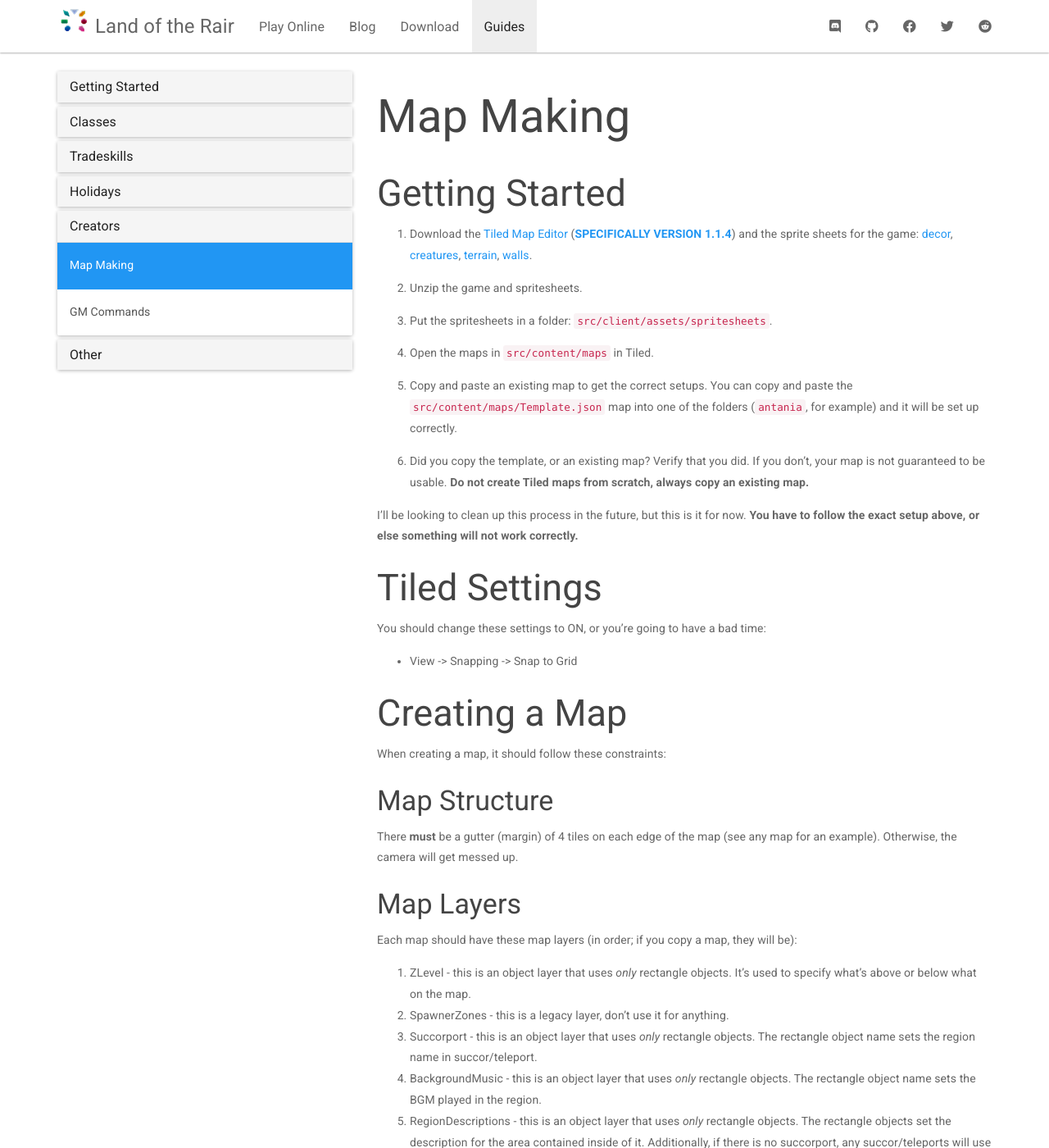
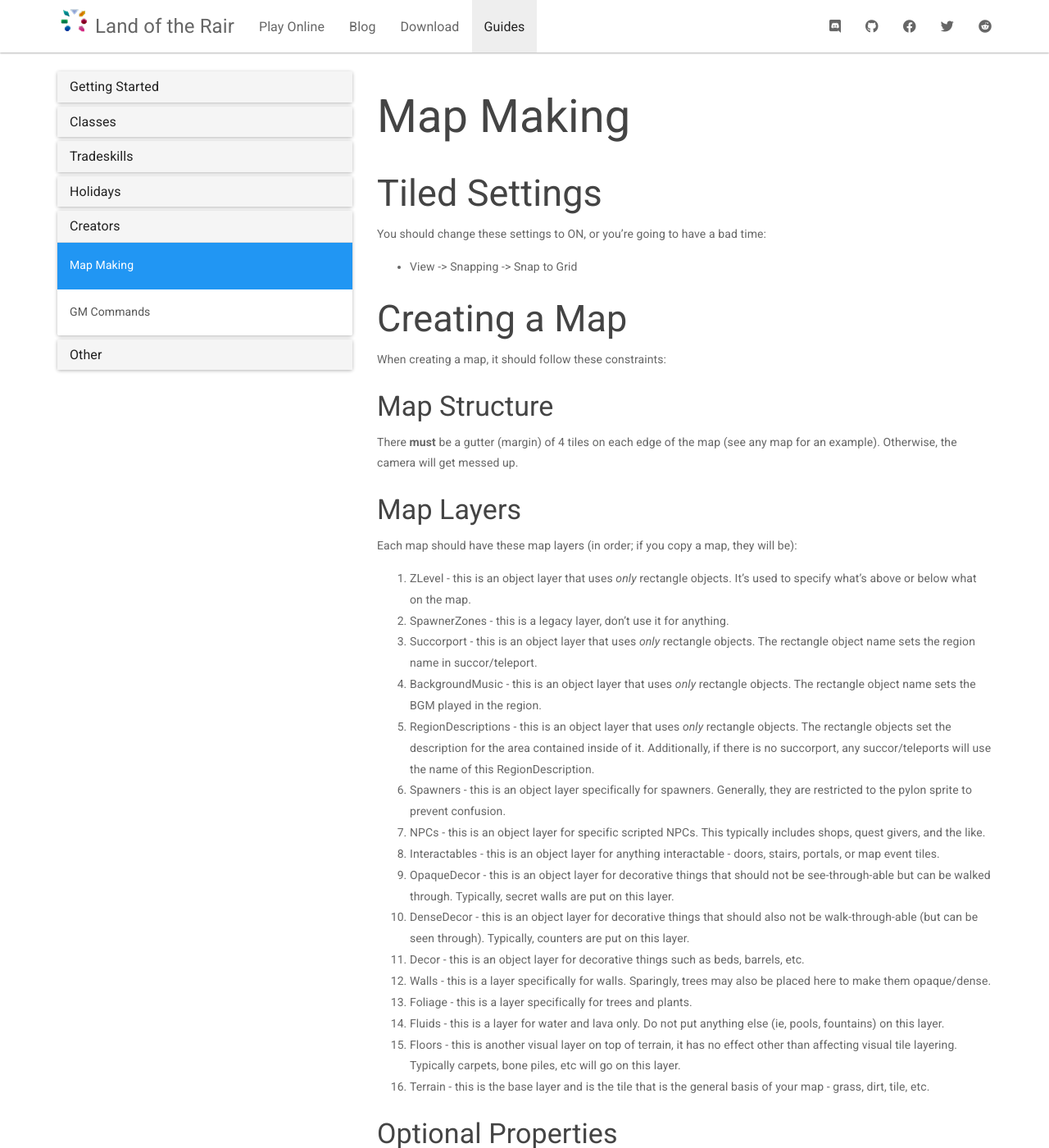
Before and after one commit to LandOfTheRair/landoftherair.github.io, a Jekyll site: the page built from _docs/creators/map-making.md, in a window 1280 px wide and 1400 px high. Shown: the whole window at 82% size. Built offline with Jekyll 4.4.1, drawn with Linux system fonts in a browser that asks for light colours; nearby versions of some CDN libraries; some of the changed text lies outside the part shown.

Commit message:
Update map-making.md

```diff
--- a/_docs/creators/map-making.md
+++ b/_docs/creators/map-making.md
@@ -2,22 +2,6 @@
 title: Map Making
 permalink: /docs/map-making/
 ---
-
-## Getting Started
-
-1. Download the [Tiled Map Editor](https://www.mapeditor.org/download.html) ([**SPECIFICALLY VERSION 1.1.4**](https://github.com/bjorn/tiled/releases/tag/v1.1.4)) and the sprite sheets for the game: [decor](https://play.rair.land/assets/spritesheets/decor.png), [creatures](https://play.rair.land/assets/spritesheets/creatures.png), [terrain](https://play.rair.land/assets/spritesheets/terrain.png), [walls](https://play.rair.land/assets/spritesheets/walls.png).
-
-2. Unzip the game and spritesheets.
-
-3. Put the spritesheets in a folder: `src/client/assets/spritesheets`.
-
-4. Open the maps in `src/content/maps` in Tiled.
-
-5. Copy and paste an existing map to get the correct setups. You can copy and paste the `src/content/maps/Template.json` map into one of the folders (`antania`, for example) and it will be set up correctly.
-
-6. Did you copy the template, or an existing map? Verify that you did. If you don't, your map is not guaranteed to be usable. **Do not create Tiled maps from scratch, always copy an existing map.**
-
-I'll be looking to clean up this process in the future, but this is it for now. **You have to follow the exact setup above, or else something will not work correctly.**
 
 ## Tiled Settings
 
@@ -141,16 +126,6 @@ Event Sources can be added to fire events when entering or exiting a tile. They
 #### Other NPCs
 * `script` should be set to their script.
 
-## Additional Information
-
-In addition to an actual map, I would prefer to have a document submitted that lists:
-
-* What quests you would like in the map
-* What items you would like in the map (and how they're obtained)
-* What monsters you would like in the map (and their abilities, general toughness, etc)
-
-I may not copy them verbatim but I'll do my best to implement them.
-
 ## Making a Map More Easily
 
 * Use the terrain brush to place water, carpets, tiles, floors, etc. It will automatically place edges for you. Hold CTRL to make it place a 2x2 instead of 3x3. To place a 1-wide, you'll have to do that manually.
```
Also changed, not shown: other parts of _docs/creators/map-making.md (+2 -1 lines).
